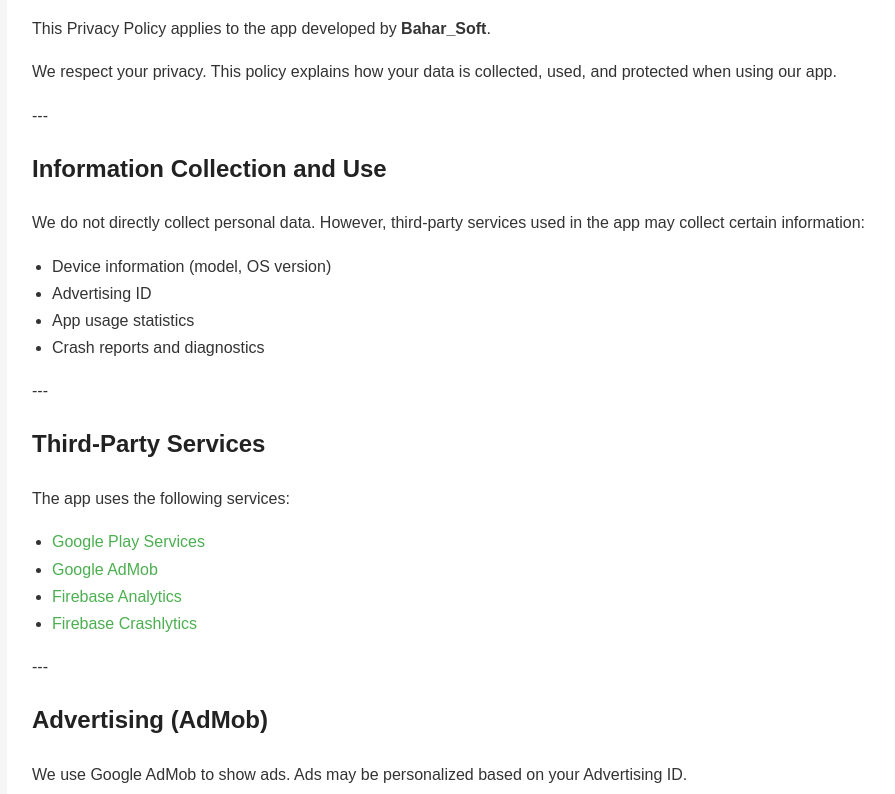
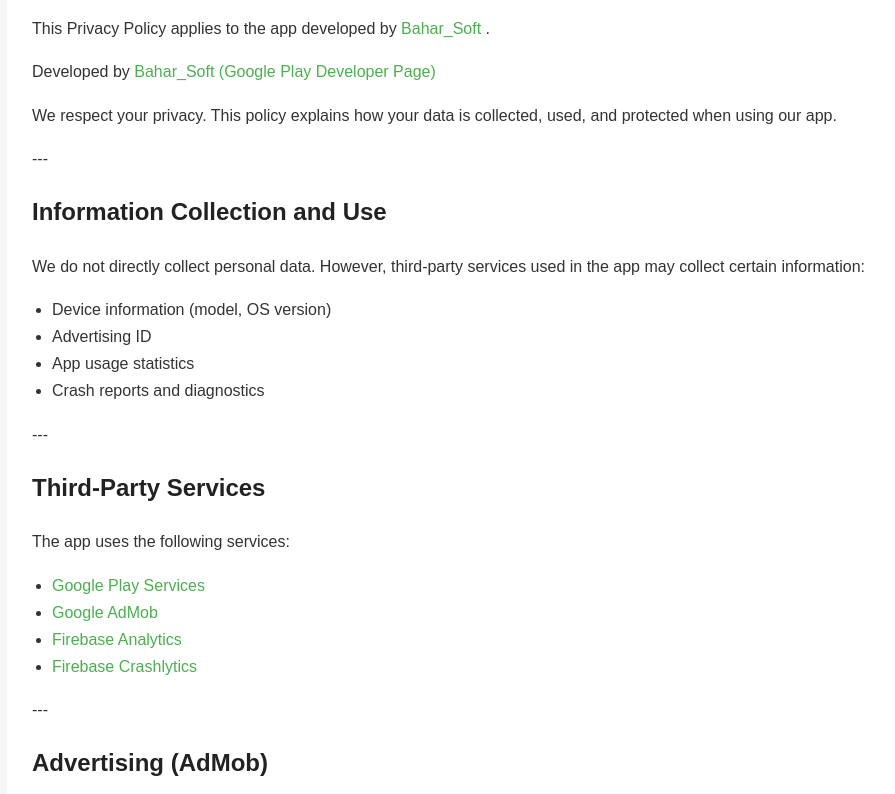
Before and after one commit to AminPourabazari/privacy-policy, a plain HTML site: page index.html in a window 1280 px wide. Shown: the part 127-921 px from the top of the page, without its empty margins (183-1078 px from the left). Drawn offline with Linux system fonts and the light colour scheme.

Commit message:
Update Privacy Policy section in index.html
Added a new paragraph about data privacy and developer information.

```diff
--- a/index.html
+++ b/index.html
@@ -72,7 +72,16 @@
 
 <p>
 This Privacy Policy applies to the app developed by
-<b>Bahar_Soft</b>.
+<a href="https://play.google.com/store/apps/developer?id=Bahar_Soft" target="_blank">
+Bahar_Soft
+</a>.
+</p>
+
+<p>
+Developed by
+<a href="https://play.google.com/store/apps/developer?id=Bahar_Soft" target="_blank" rel="noopener noreferrer">
+Bahar_Soft (Google Play Developer Page)
+</a>
 </p>
 
 <p>
```
